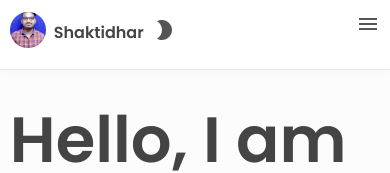
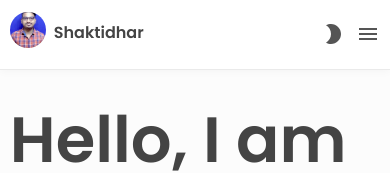
Before and after one commit to sdmohapatra7/My-Portfolio, a React (Create React App) app: page / in a window 390 px wide. Shown: the top 173 px of the page. Built offline with nearby package versions, Linux system fonts and the light colour scheme.

Commit message:
changes in header

```diff
--- a/src/components/Header/Header.css
+++ b/src/components/Header/Header.css
@@ -48,8 +48,6 @@
 /* Mobile responsiveness */
 @media (max-width: 600px) {
   .header .center {
-    /* flex-direction: column; */
-    align-items: flex-start;
-    gap: 0.5rem;
+    justify-content: end;
   }
 }
```
